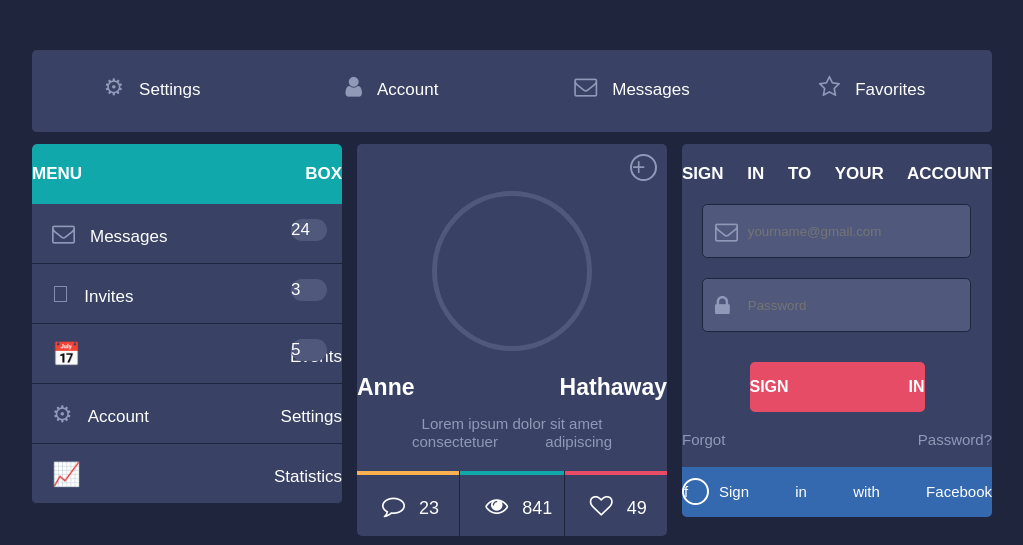
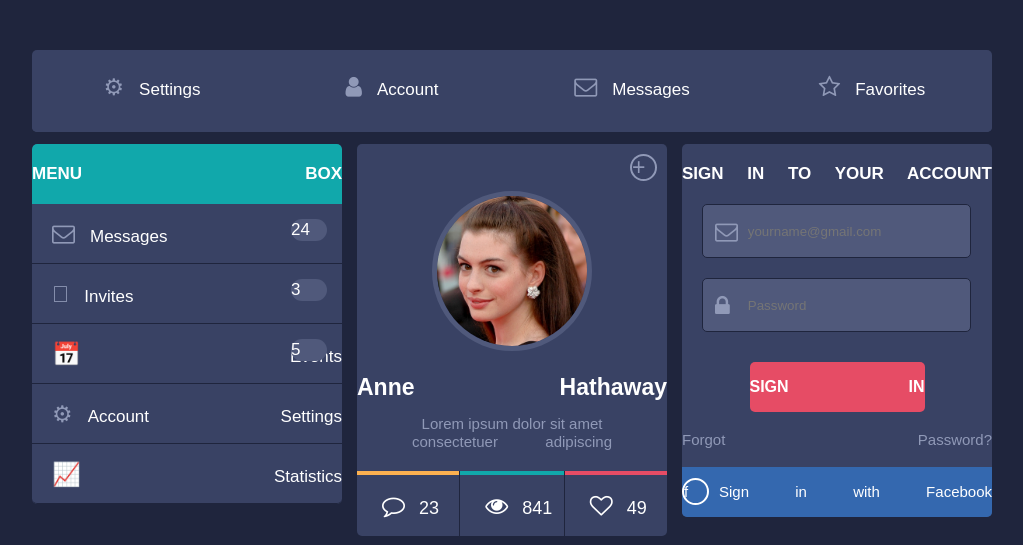
Before and after one commit to Oleg-Gulitskiy/flat-ui-profile, a plain HTML site: page index.html in a window 1280 px wide. Shown: the top 545 px of the page, without its empty margins (128-1151 px from the left). Drawn offline with Linux system fonts and the light colour scheme; a web font is replaced by a local one.

Commit message:
Update index.html

```diff
--- a/index.html
+++ b/index.html
@@ -26,7 +26,7 @@
         </div>
         <div class="mainContent__block">
           <div class="blockProfile"><a href="/" class="blockProfile__addButton"></a>
-            <div class="blockProfile__picture"><img src="img/face.jpg"></div>
+            <div class="blockProfile__picture"><img src="gulp/dev/img/face.jpg"></div>
             <h1 class="blockProfile__userName">Anne Hathaway</h1>
             <p class="blockProfile__description">Lorem ipsum dolor sit amet consectetuer adipiscing</p>
             <ul class="blockProfile__options">
```
